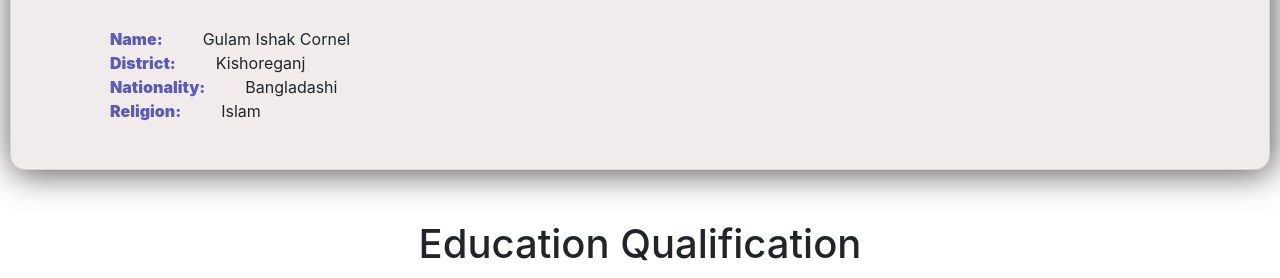
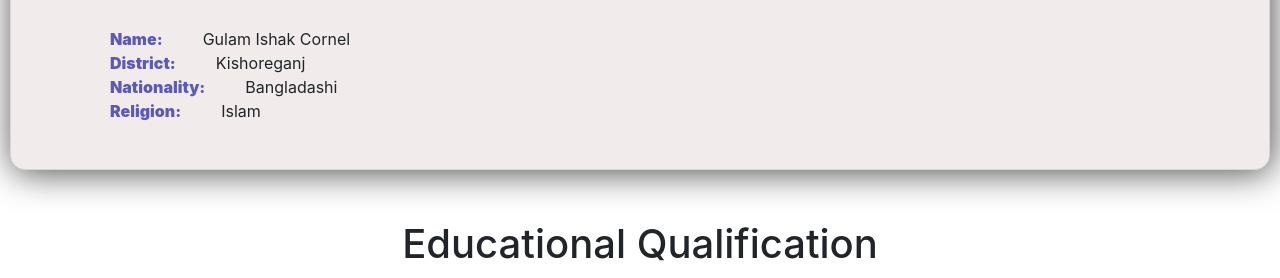
Before and after one commit to mgishak/mgic, a plain HTML site: page index.html in a window 1280 px wide. Shown: the part 674-952 px from the top of the page. Drawn offline with nearby package versions, Linux system fonts and the light colour scheme.

Commit message:
Update index.html

```diff
--- a/index.html
+++ b/index.html
@@ -109,7 +109,7 @@
 
 <div id="education">
   <div class="container">
-      <h1>Education Qualification</h1>
+      <h1>Educational Qualification</h1>
   <div class="row ">
       <div class="col-sm-6 col-lg-3 yes">
           <div class="size-pure">
```
